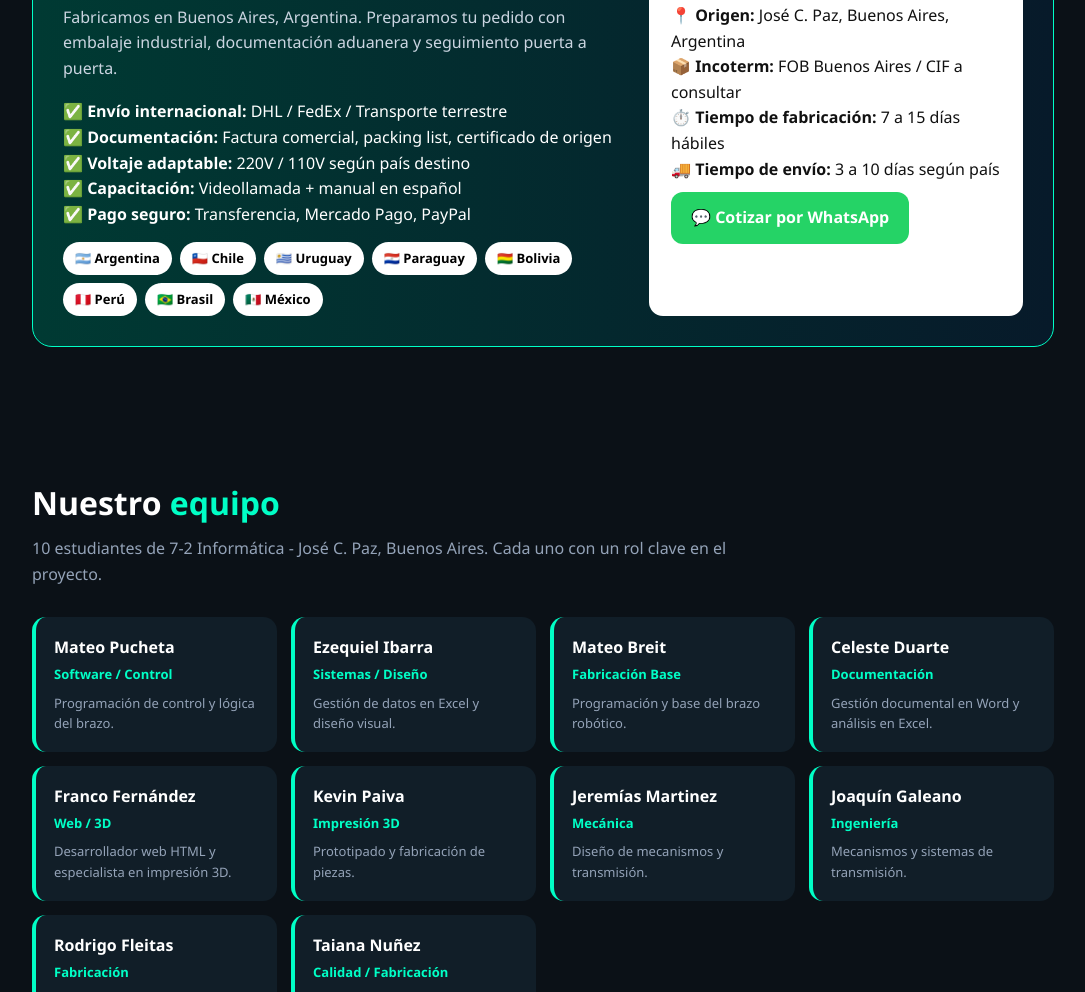
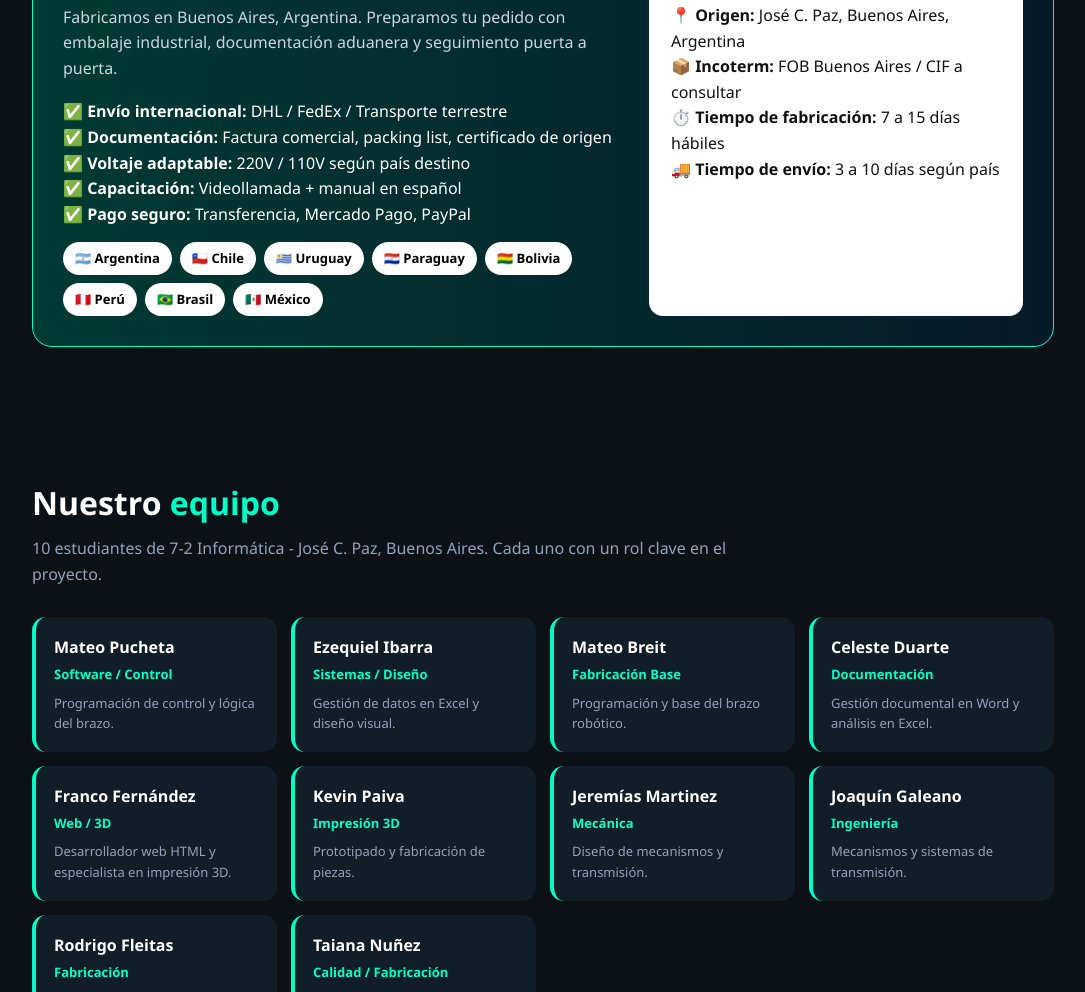
Before and after one commit to ibarraezequiel327-png/ARMATRONIC-, a plain HTML site: page index.html in a window 1280 px wide. Shown: the part 3983-4975 px from the top of the page, without its empty margins (97-1182 px from the left). Drawn offline with Linux system fonts and the light colour scheme.

Commit message:
Remove WhatsApp link from index.html
Removed WhatsApp quoting link from the HTML.

```diff
--- a/index.html
+++ b/index.html
@@ -223,8 +223,6 @@ footer b{color:#fff}
       <p><b>📦 Incoterm:</b> FOB Buenos Aires / CIF a consultar</p>
       <p><b>⏱️ Tiempo de fabricación:</b> 7 a 15 días hábiles</p>
       <p><b>🚚 Tiempo de envío:</b> 3 a 10 días según país</p>
-      <a href="https://wa.me/5491171538835?text=Hola%20Armtronic!%20Quiero%20cotizar%20exportación%20del%20brazo%20robótico" target="_blank" class="wsp-btn">💬 Cotizar por WhatsApp</a>
-    </div>
   </div>
 </section>
 
```
